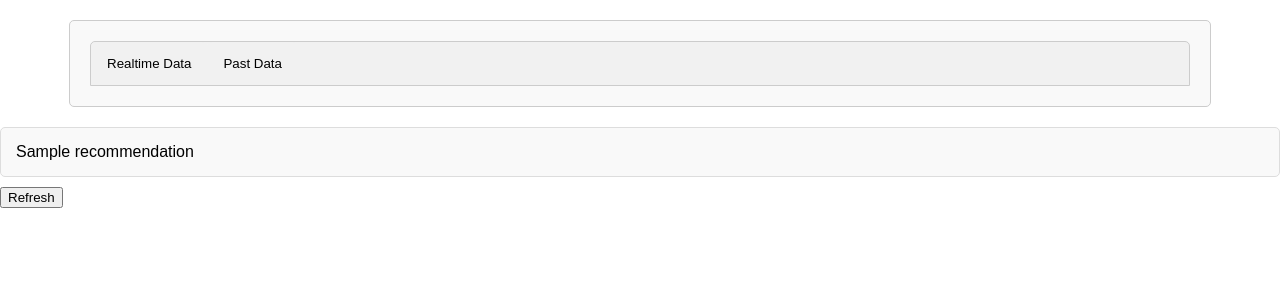
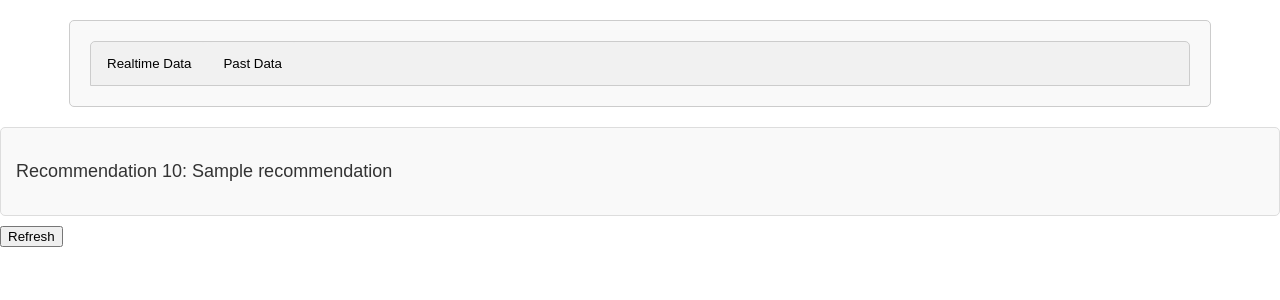
Before and after one commit to YRSiga/YRSiga.github.io, a Python web app: template templates/1.html in a window 1280 px wide. Shown: the top 300 px of the page. Run offline with Jinja, Linux system fonts and the light colour scheme; the template is opened without the code that fills it: most values are stand-ins (such as "Sample title", 1, 10 or a date in 2020); some libraries are stand-ins or nearby versions.

Commit message:
Update 1.html

```diff
--- a/templates/1.html
+++ b/templates/1.html
@@ -199,13 +199,11 @@
         </div>
     </div>
 </div>
-    <div class="recommendations">
-        {% for recommendation in recommendations %}
-            <div class="recommendation">
-                {{ recommendation|safe }}
-            </div>
-        {% endfor %}
-    </div>
+<div class="recommendations">
+    {% for idx,recommendation in recommendations %}
+    <p>{{ "Recommendation " ~ (idx+1) }}: {{ recommendation }}</p>
+    {% endfor %}
+</div>
 <button id="refresh-button">Refresh</button>
 <script>
     document.getElementById('refresh-button').addEventListener('click', function() {
```
